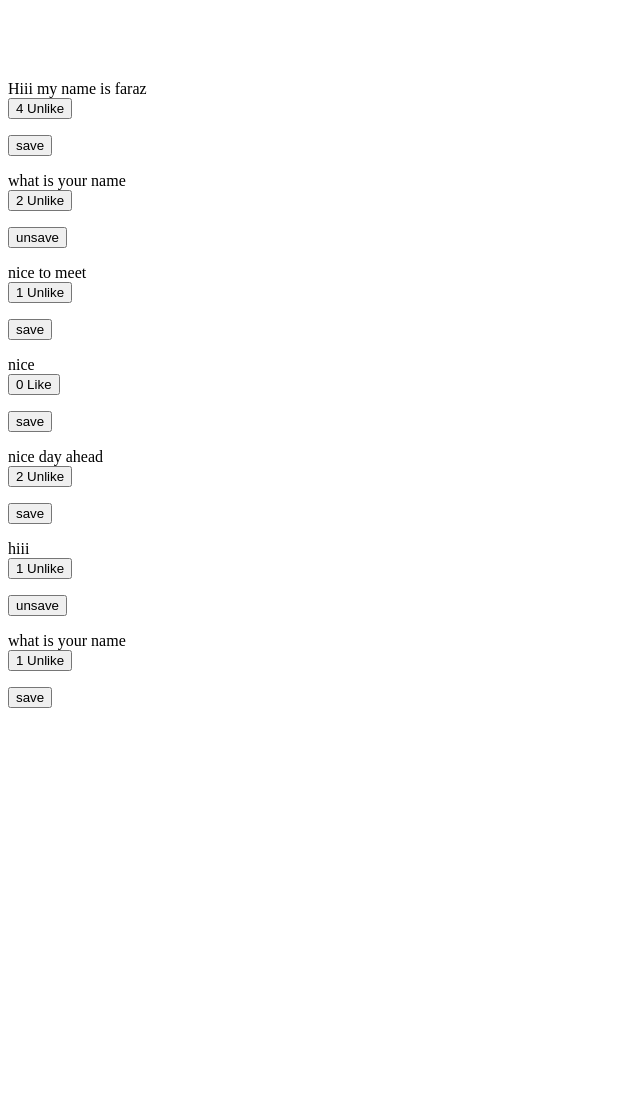
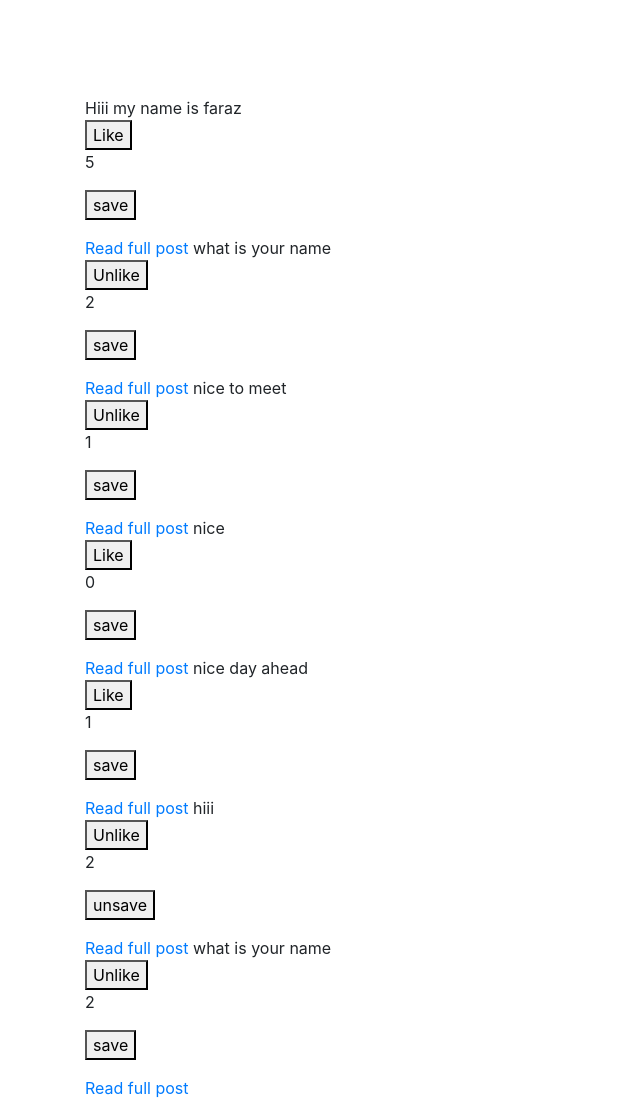
Before and after one commit to pycharm0422/mini_insta, a Django app: page / in a window 1280 px wide. Shown: the whole page, without its empty margins (0-640 px from the left). Before the commit the page ends 708 px from the top, so only its background shows below. Run offline with Django 3.2, Linux system fonts and the light colour scheme; a user stored in the database is signed in; data comes from the database, SQL or seed files in the repository; some libraries are stand-ins or nearby versions.

Commit message:
maybe third commit

```diff
--- a/src_code/models.py
+++ b/src_code/models.py
@@ -19,12 +19,13 @@
 
 
 class Message(models.Model):
-    sender = models.ForeignKey(User, related_name='sender', on_delete=models.CASCADE)
+    # sender = models.ForeignKey(User, related_name='sender', on_delete=models.CASCADE)
+    sender = models.CharField(max_length=300, null=True, blank=True)
     receiver = models.ForeignKey(User, related_name='receiver', on_delete=models.CASCADE)
     message = models.TextField(null=True, blank=False)
 
     def __str__(self):
-        return self.sender.username + " has send message to " + self.receiver.username
+        return self.sender + " has send message to " + self.receiver.username
 
 class Room(models.Model):
     room_name = models.CharField(max_length=200, null=True)
@@ -52,11 +53,3 @@
 
     def __str__(self):
         return self.user.username + " comment"
-
-
-
-    # def connection(self):
-    #     sere = []
-    #     sere.append(self.receiver)
-    #     sere.append(self.sender)
-    #     return sere
--- a/src_code/templates/src_code/home.html
+++ b/src_code/templates/src_code/home.html
@@ -1,4 +1,10 @@
 
+
+<script src="https://code.jquery.com/jquery-3.1.1.min.js"
+integrity="sha256-hVVnYaiADRTO2PzUGmuLJr8BLUSjGIZsDYGmIJLv2b8=" crossorigin="anonymous"></script>
+
+
+<div class="container">
 
 <br><br><br><br>
 
@@ -8,6 +14,56 @@
     {{post.post}} <br>
     {% include 'src_code/likes.html' %}
     {% include 'src_code/saved.html' %}
+    <a href="{% url 'individual-post-page' post_id=post.id %}">Read full post</a>
+
+{% endfor %}
 
 
-{% endfor %}
+
+
+</div>
+
+
+<script>
+    $( document ).ready(function() {
+
+        $('.like-form').submit(function(e){
+            e.preventDefault()
+
+            const post_id = $(this).attr('id')
+
+            const likeText = $(`.like-btn${post_id}`).text()
+            const trim = $.trim(likeText)
+
+            const url = $(this).attr('action')
+
+            let res;
+            const likes = $(`.like-count${post_id}`).text()
+            const trimCount = parseInt(likes)
+
+            $.ajax({
+                type: 'POST',
+                url: url,
+                data: {
+                    'csrfmiddlewaretoken': $('input[name=csrfmiddlewaretoken]').val(),
+                    'post_id':post_id,
+                },
+                success: function(response) {
+                    if(trim === 'Unlike') {
+                        $(`.like-btn${post_id}`).text('Like')
+                        res = trimCount - 1
+                    } else {
+                        $(`.like-btn${post_id}`).text('Unlike')
+                        res = trimCount + 1
+                    }
+
+                    $(`.like-count${post_id}`).text(res)
+                },
+                error: function(response) {
+                    console.log('error', response)
+                }
+            })
+
+        })
+    });
+</script>
--- a/src_code/templates/src_code/likes.html
+++ b/src_code/templates/src_code/likes.html
@@ -1,11 +1,30 @@
 
-<form action="{% url 'likes-count' %}" method="post">
+<script src="https://code.jquery.com/jquery-3.1.1.min.js"
+integrity="sha256-hVVnYaiADRTO2PzUGmuLJr8BLUSjGIZsDYGmIJLv2b8=" crossorigin="anonymous"></script>
+
+
+<link rel="stylesheet" href="https://stackpath.bootstrapcdn.com/bootstrap/4.5.2/css/bootstrap.min.css"
+integrity="sha384-JcKb8q3iqJ61gNV9KGb8thSsNjpSL0n8PARn9HuZOnIxN0hoP+VmmDGMN5t9UJ0Z" crossorigin="anonymous">
+
+<script src="https://ajax.googleapis.com/ajax/libs/jquery/3.4.1/jquery.min.js"></script>
+
+
+
+
+<form action="{% url 'likes-count' %}" class='like-form' id='{{post.id}}'>
     {% csrf_token %}
-    <input type="hidden" name="post_pk" value={{post.pk}}>
-    {% if request.user in post.likes.all %}
-        <button type="submit"> {{ post.likes.count }} Unlike</button>
-    {% else %}
+    <input type="hidden" name="post_id" value={{post.id}}>
 
-        <button type="submit" > {{ post.likes.count }} Like</button>
-    {% endif %}
+        <button type="submit" class="ui button like-btn{{post.id}}">
+            {% if request.user not in post.likes.all %}
+                Like
+            {% else %}
+                Unlike
+            {% endif %}
+        </button>
+        <div class="ui grid">
+            <div class="column">
+                <div class="like-count{{post.id}}"> {{post.likes.count}} </div>
+            </div>
+        </div>
 </form>
--- a/src_code/urls.py
+++ b/src_code/urls.py
@@ -11,13 +11,17 @@
     path('', views.home, name='home-page'),
     path('register/', views.register, name='register-page'),
     path('add-post/', views.addPost, name='add_post-page'),
-    path('likes-count/', views.likes, name='likes-count'),
+    path('likes-count', views.likes, name='likes-count'),
     path('user-account/<int:user_id>/', views.userPage, name='user-page'),
     path('follow_unfollow/<int:id_user>/<str:value>/', views.follow_unfollow, name='follow_unfollow-page'),
     path('login/', auth_views.LoginView.as_view(template_name='src_code/login.html') , name='login-page'),
     path('logout/',auth_views.LogoutView.as_view(template_name='src_code/logout.html'),name='logout-page'),
     path('saved_posts/<int:post_id>/<int:value>/', views.savedPost, name='saved-post-page'),
     path('message/<str:receiver>/', views.message, name='message-page'),
+    path('send', views.send, name='send'),
+    path('getMessages/<str:receiver>/', views.getMessages, name='getMessages'),
+    path('individual-post/<int:post_id>/', views.individualPost, name='individual-post-page'),
+    path('comment/', views.comment, name='comment-page'),
 ]
 
 if settings.DEBUG:
--- a/src_code/views.py
+++ b/src_code/views.py
@@ -1,9 +1,9 @@
 from django.shortcuts import render, redirect
 from .forms import UserRegistrationForm, AddPosts
-from .models import Detail, Post, Message, Room
+from .models import Detail, Post, Message, Room, Comments
 from django.contrib.auth.models import User
 from django.contrib.auth import login, authenticate
-
+from django.http import HttpResponse, JsonResponse
 
 def home(request):
     posts = Post.objects.all()
@@ -33,9 +33,42 @@
 def message(request, receiver):
     sender = request.user
     receiver = User.objects.get(username=receiver)
+    context = {
+        'receiver_obj':receiver,
+    }
+    return render(request, 'src_code/message.html', context)
+
+
+
+def send(request):
+    if request.method == 'POST':
+
+        sender = request.user
+        receiver = request.POST['username']
+        receiver = User.objects.get(username=receiver)
+        name1 = str(str(sender) + str(receiver))
+        name2 = str(str(receiver) + str(sender))
+        if Room.objects.filter(room_name=name1).exists():
+            room = Room.objects.get(room_name=name1)
+
+        elif Room.objects.filter(room_name=name2).exists():
+            room = Room.objects.get(room_name=name2)
+
+        else:
+            room = Room.objects.create(room_name=name1)
+
+
+        message = request.POST['message']
+        new_message = Message.objects.create(message=message, sender=sender, receiver=receiver)
+        room.message.add(new_message)
+        return HttpResponse("Message send successfullly")
+
+
+def getMessages(request, receiver):
+    sender = request.user
+    receiver = User.objects.get(username=receiver)
     name1 = str(str(sender) + str(receiver))
     name2 = str(str(receiver) + str(sender))
-    print(name1)
     if Room.objects.filter(room_name=name1).exists():
         room = Room.objects.get(room_name=name1)
 
@@ -44,51 +77,34 @@
 
     else:
         room = Room.objects.create(room_name=name1)
-        # Room.objects.get(room_name=name1).message.add(new_message)
+    try:
+        messages = Room.objects.get(room_name=name1).message.all()
+        return JsonResponse({"messages":list(messages.values())})
+    except:
+        messages = Room.objects.get(room_name=name2).message.all()
+        return JsonResponse({"messages":list(messages.values())})
 
 
-    if request.method == 'POST':
-        message = request.POST['message']
-        new_message = Message.objects.create(message=message, sender=sender, receiver=receiver)
-        room.message.add(new_message)
-
-
-        return redirect('message-page', receiver=receiver)
-    try:
-        messages = Room.objects.get(room_name=name1).message.all()
-    except:
-        messages = Room.objects.get(room_name=name2).message.all()
+def individualPost(request, post_id):
+    post = Post.objects.get(pk=post_id)
+    comments = Comments.objects.filter(post_id=post.id)
 
     context = {
-        'messages':messages,
-        'receiver_obj':receiver,
+        'post':post,
+        'comments':comments,
     }
-    return render(request, 'src_code/message.html', context)
+    return render(request, 'src_code/individual_post.html', context)
 
+def comment(request):
+    user_who_comment_id = request.POST['user_who_commented']
+    comment = request.POST['comment']
+    post_id = request.POST['post']
+    post = Post.objects.get(pk=post_id)
 
-# def message(request, receiver):
-#     sender = request.user
-#     receiver = User.objects.get(username=receiver)
-#     if request.method == 'POST':
-#         message = request.POST['message']
-#         new_message = Message.objects.create(message=message, sender=sender, receiver=receiver, connection=[sender.username, receiver.username])
-#         Detail.objects.get(user=sender).message.add(new_message)
-#         Detail.objects.get(user=receiver).message.add(new_message)
-#         new_message.save()
-
-#         return redirect('message-page', receiver=receiver)
-
-#     messages = Detail.objects.get(user=request.user)
-#     messages = messages.message.filter(sender=sender, receiver=receiver)
-#     # one_to_one_message = messages.message.filter()
-
-#     # new_messages = Message.objects.filter(sender=sender or receiver, receiver=receiver or sender)
-#     context = {
-#         'messages':messages,
-#         'receiver_obj':receiver,
-#     }
-#     return render(request, 'src_code/message.html', context)
-
+    user = User.objects.get(id=user_who_comment_id)
+    cmt = Comments.objects.create(user=user, comment=comment, post=post)
+    cmt.save()
+    return redirect('individual-post-page', post_id)
 
 def savedPost(request, post_id, value):
     if request.method == 'POST':
@@ -119,17 +135,71 @@
     }
     return render(request, 'src_code/user_page.html', context)
 
+# def likes(request):
+#     if request.method == 'POST':
+#         print("I have reached here . Flag 1 ...........")
+#         post_like_pk = request.POST['post_id']
+#         post = Post.objects.get(pk=post_like_pk)
+#         print("I have reached here . Flag 2 ...........")
+
+#         if request.user in post.likes.all():
+#             post.likes.remove(request.user)
+#             return JsonResponse({"result":1, })
+
+#         else:
+#             post.likes.add(request.user)
+#             return JsonResponse({"result":2, })
+        # return HttpResponse("Message send successfullly")
+
+        # return redirect('home-page')
+
+
 def likes(request):
+
+
+    user = request.user
+    print("Hiii")
     if request.method == 'POST':
-        post_like_pk = request.POST['post_pk']
-        post = Post.objects.get(pk=post_like_pk)
+        print("hello")
+        post_id = request.POST.get('post_id')
+        post_obj = Post.objects.get(id=post_id)
 
-        if request.user in post.likes.all():
-            post.likes.remove(request.user)
+        if user in post_obj.likes.all():
+            post_obj.likes.remove(user)
+            print("removed the user")
         else:
-            post.likes.add(request.user)
+            post_obj.likes.add(user)
+            print("added the user")
 
-        return redirect('home-page')
+        # like, created = Like.objects.get_or_create(user=profile, post_id=post_id)
+
+        # if not created:
+        #     if like.value=='Like':
+        #         like.value='Unlike'
+        #     else:
+        #         like.value='Like'
+        # else:
+        #     like.value='Like'
+
+        #     post_obj.save()
+        #     like.save()
+
+        data = {
+            # 'value': like.value,
+            'likes': post_obj.likes.all().count()
+        }
+
+        return JsonResponse(data, safe=False)
+    # return redirect('posts:main-post-view')
+
+
+
+
+
+
+
+
+
 
 
 
@@ -151,8 +221,6 @@
 
 
 def comments(request):
-
-
     return render(request, 'src_code.comments.html')
 
 
@@ -174,15 +242,3 @@
         'form':form,
     }
     return render(request, 'src_code/register.html', context)
-
-
-
-# details = Detail.objects.get(pk=1)
-# # for detail in details:
-# # for i in details.follwers:
-# for i in details.followers.all():
-#     print(i)
-# print(details.followers.all())
-tags_posts = Post.objects.filter(tag=4)
-
-print(tags_posts, '---')
```
Also changed, not shown: src_code/forms.py (+6 -1 lines), src_code/templates/src_code/comment.html (added, +11 -0 lines), src_code/templates/src_code/individual_post.html (added, +15 -0 lines), src_code/templates/src_code/message.html (+96 -10 lines), db.sqlite3, src_code/admin.py (line endings or trailing spaces), src_code/migrations/0024_auto_20210615_1417.py (added), src_code/migrations/0025_auto_20210615_1420.py (added), src_code/migrations/0026_auto_20210615_1444.py (added), src_code/migrations/0027_auto_20210615_1446.py (added), src_code/migrations/0028_auto_20210615_1446.py (added).
